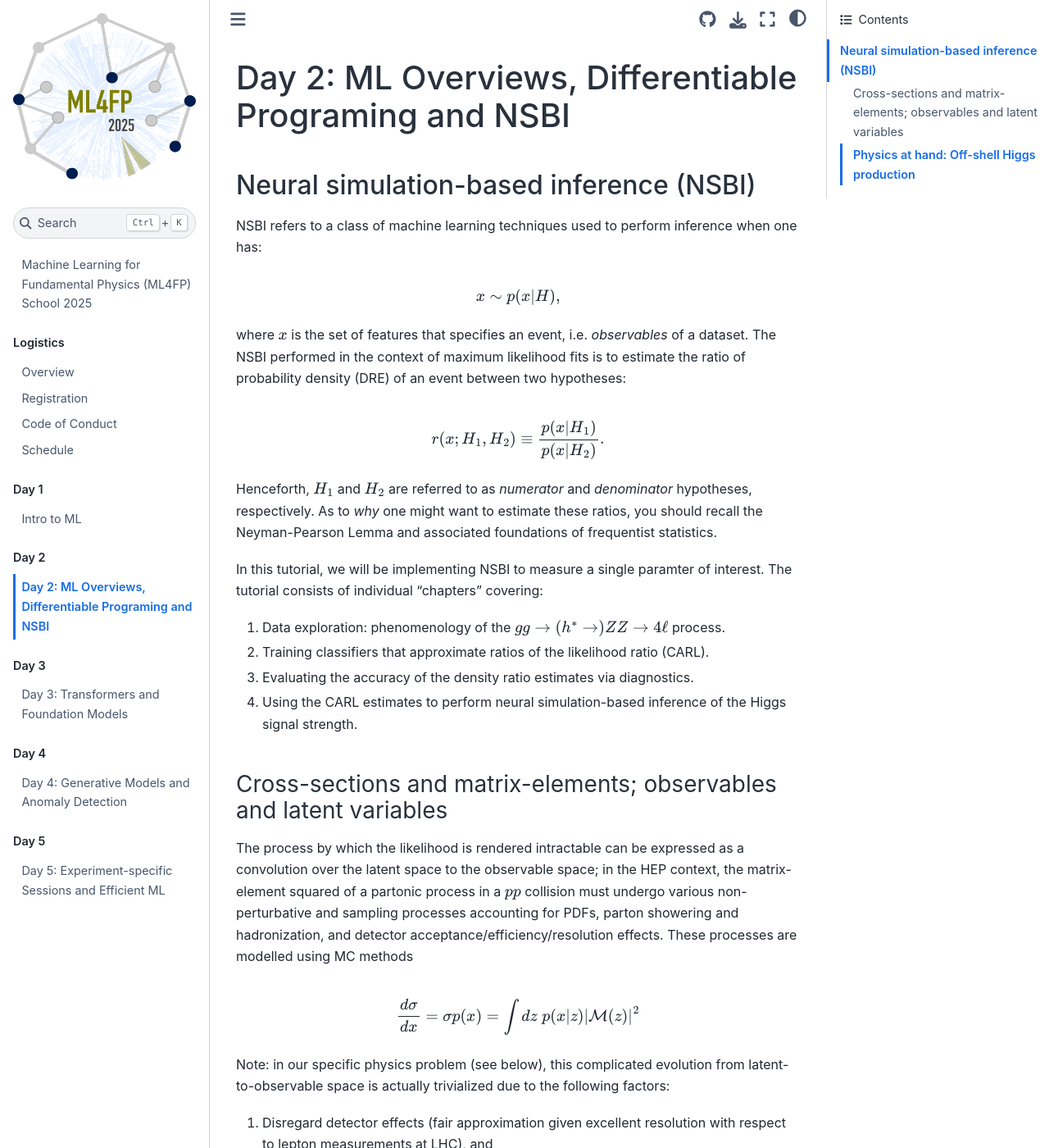
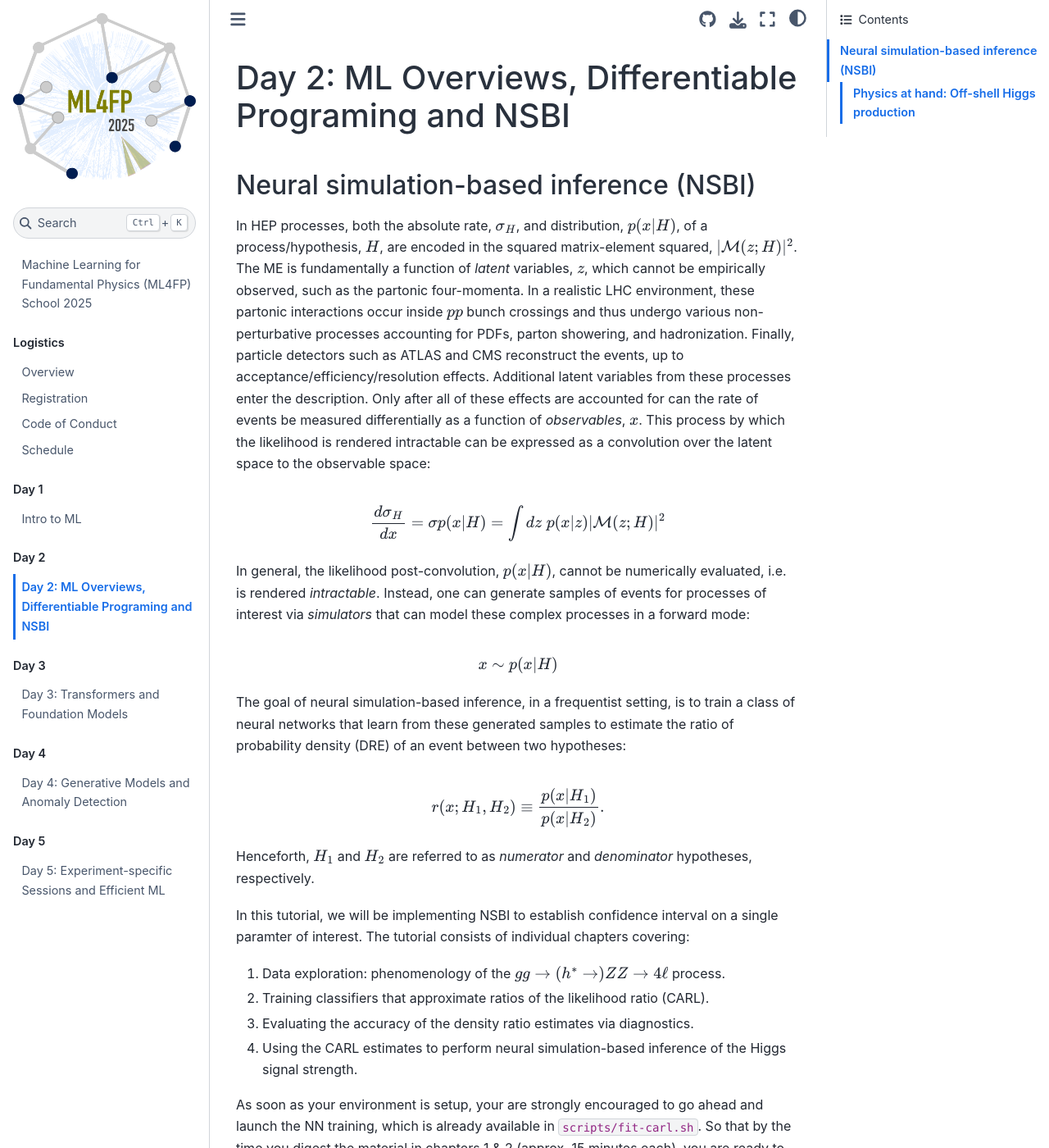
Before and after one commit to mohummudh/2025-lbnl, a Jupyter Book: the page built from sessions/day2/day2.md, in a window 1280 px wide and 1400 px high. Shown: the whole window at 82% size. Built offline with Jupyter Book 1.0.4 settings and Sphinx 7.4.7 and the Sphinx Book theme 1.1.4, drawn with Linux system fonts in a browser that asks for light colours; pages that are not in the unit, such as notebooks, are missing from menus; some of the changed text lies outside the part shown.

Commit message:
Overview text

```diff
--- a/sessions/day2/day2.md
+++ b/sessions/day2/day2.md
@@ -2,41 +2,40 @@
 
 ## Neural simulation-based inference (NSBI)
 
-NSBI refers to a class of machine learning techniques used to perform inference when one has:
+In HEP processes, both the absolute rate, $\sigma_H$, and distribution, $p(x | H)$, of a process/hypothesis, $H$, are encoded in the squared matrix-element squared, $|\mathcal{M}(z ; H)|^2 $.
+The ME is fundamentally a function of *latent* variables, $z$, which cannot be empirically observed, such as the partonic four-momenta.
+In a realistic LHC environment, these partonic interactions occur inside $pp$ bunch crossings and thus undergo various non-perturbative processes accounting for PDFs, parton showering, and hadronization.
+Finally, particle detectors such as ATLAS and CMS reconstruct the events, up to acceptance/efficiency/resolution effects.
+Additional latent variables from these processes enter the description.
+Only after all of these effects are accounted for can the rate of events be measured differentially as a function of *observables*, $x$.
+This process by which the likelihood is rendered intractable can be expressed as a convolution over the latent space to the observable space:
+
+$$ \frac{d\sigma_H}{dx} = \sigma p(x | H) = \int dz \; p(x | z) |\mathcal{M}(z ; H)|^2 $$
+
+In general, the likelihood post-convolution, $p(x | H)$, cannot be numerically evaluated, i.e. is rendered *intractable*.
+Instead, one can generate samples of events for processes of interest via *simulators* that can model these complex processes in a forward mode:
 
 $$
-x \sim p(x | H),
+x \sim p(x | H)
 $$
 
-where $x$ is the set of features that specifies an event, i.e. _observables_ of a dataset.
-The NSBI performed in the context of maximum likelihood fits is to estimate the ratio of probability density (DRE) of an event between two hypotheses:
+The goal of neural simulation-based inference, in a frequentist setting, is to train a class of neural networks that learn from these generated samples to estimate the ratio of probability density (DRE) of an event between two hypotheses:
 
 $$
 r (x ; H_1, H_2) \equiv \frac{p(x | H_1)}{p(x | H_2)}.
 $$
 
-Henceforth, $H_1$ and $H_2$ are referred to as _numerator_ and _denominator_ hypotheses, respectively. As to *why* one might want to estimate these ratios, you should recall the Neyman-Pearson Lemma and associated foundations of frequentist statistics.
+Henceforth, $H_1$ and $H_2$ are referred to as _numerator_ and _denominator_ hypotheses, respectively.
 
-In this tutorial, we will be implementing NSBI to measure a single paramter of interest.
-The tutorial consists of individual "chapters" covering:
+In this tutorial, we will be implementing NSBI to establish confidence interval on a single paramter of interest.
+The tutorial consists of individual chapters covering:
 
 1. Data exploration: phenomenology of the $gg \to (h^{\ast} \to) ZZ \to 4\ell$ process.
 2. Training classifiers that approximate ratios of the likelihood ratio (CARL).
 3. Evaluating the accuracy of the density ratio estimates via diagnostics.
 4. Using the CARL estimates to perform neural simulation-based inference of the Higgs signal strength.
 
-### Cross-sections and matrix-elements; observables and latent variables
-
-The process by which the likelihood is rendered intractable can be expressed as a convolution over the latent space to the observable space; in the HEP context, the matrix-element squared of a partonic process in a $pp$ collision must undergo various non-perturbative and sampling processes accounting for PDFs, parton showering and hadronization, and detector acceptance/efficiency/resolution effects. These processes are modelled using MC methods
-
-$$ \frac{d\sigma}{dx} = \sigma p(x) = \int dz \; p(x | z) |\mathcal{M}(z)|^2 $$
-
-Note: in our specific physics problem (see below), this complicated evolution from latent-to-observable space is actually trivialized due to the following factors:
-
-1. Disregard detector effects (fair approximation given excellent  resolution with respect to lepton measurements at LHC), and
-2. No parton showering effects for the final states (only considering LO events with no extra radiation),
-
-which essentially reduce the convolution into a identity mapping modulo some PDF factors, i.e. $p(x | z) \to \delta(x - z) {\rm PDF(z)}$. These simplifications make the datasets & task ideal as a tutorial, but always keep in mind that NSBI method works in general with these effects, as long as the NNs are trained sufficiently.
+As soon as your environment is setup, your are strongly encouraged to go ahead and launch the NN training, which is already available in `scripts/fit-carl.sh`. So that by the time you digest the material in chapters 1 & 2 (approx. 15 minutes each), you are ready to use the models for 3 & 4.
 
 ### Physics at hand: Off-shell Higgs production
 
@@ -77,7 +76,7 @@ where we have performed a small linear algebra maneuver, $\mu\sigma_{\rm S} + \s
 We will judiciously choose the background-only hypothesis as our common denominator in order to estimate the following ratio:
 
 $$
-\frac{p_{\rm SBI} (x | \mu)}{p_{\rm B} (x)} = \frac{ (\mu - \sqrt{\mu}) \sigma_{\rm S} r_{\rm S}(x) + \sqrt{\mu} \sigma_{\rm SBI} r_{\rm SBI}(x) + (1-\sqrt{\mu}) \sigma_{\rm B} }{ \mu \sigma_{\rm S} + \sqrt{\mu} \sigma_{\rm I} + \sigma_{\rm B},
+\frac{p_{\rm SBI} (x | \mu)}{p_{\rm B} (x)} = \frac{ (\mu - \sqrt{\mu}) \sigma_{\rm S} r_{\rm S}(x) + \sqrt{\mu} \sigma_{\rm SBI} r_{\rm SBI}(x) + (1-\sqrt{\mu}) \sigma_{\rm B} }{ \mu \sigma_{\rm S} + \sqrt{\mu} \sigma_{\rm I} + \sigma_{\rm B}},
 $$
 
 where $r_{\rm S,SBI}(x) \equiv p_{\rm S,SBI}(x)/p_{\rm B}$, and $r_{\rm B}(x) = 1$. In other words, performing DREs of two of the terms of the mixture model lets us perform DRE of the full SBI process for any value of $\mu$! This is what you will be performing in this tutorial to estimate confidence intervals on $\mu$ given an "observed" $gg \to 4\ell$ dataset.
```
